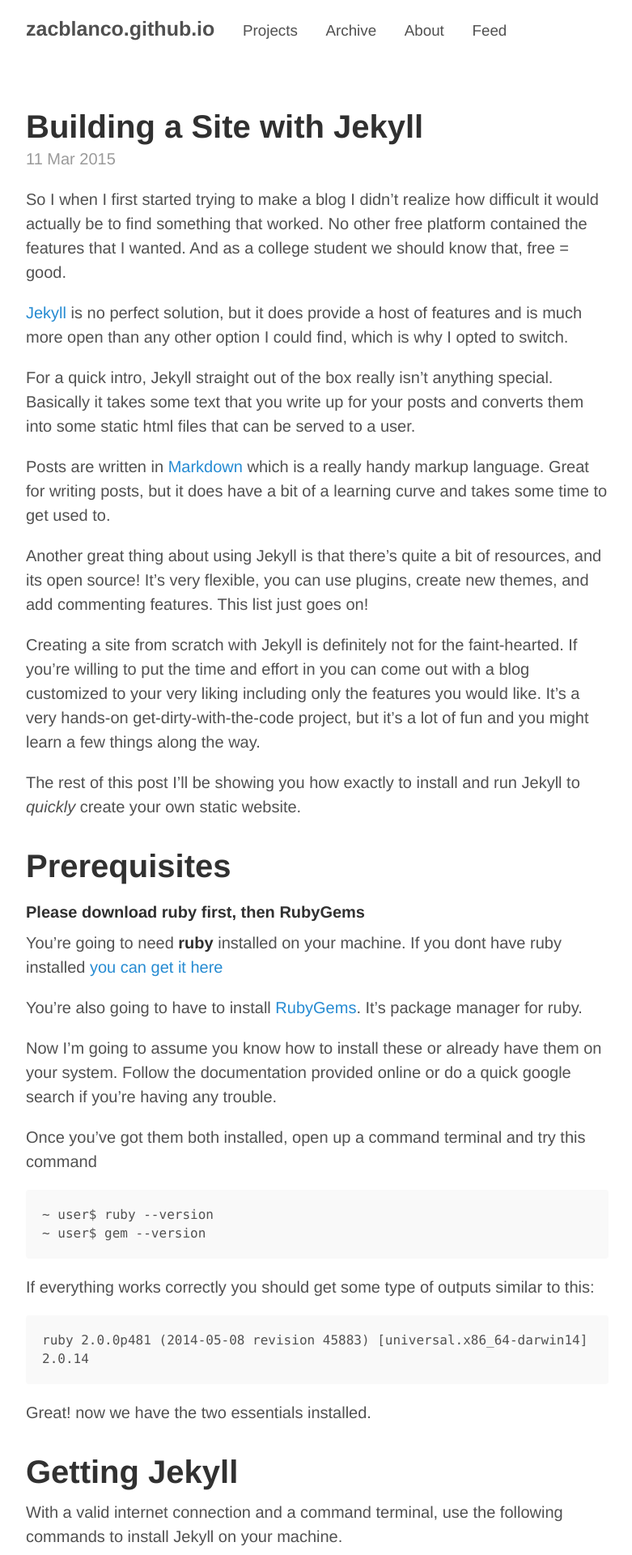
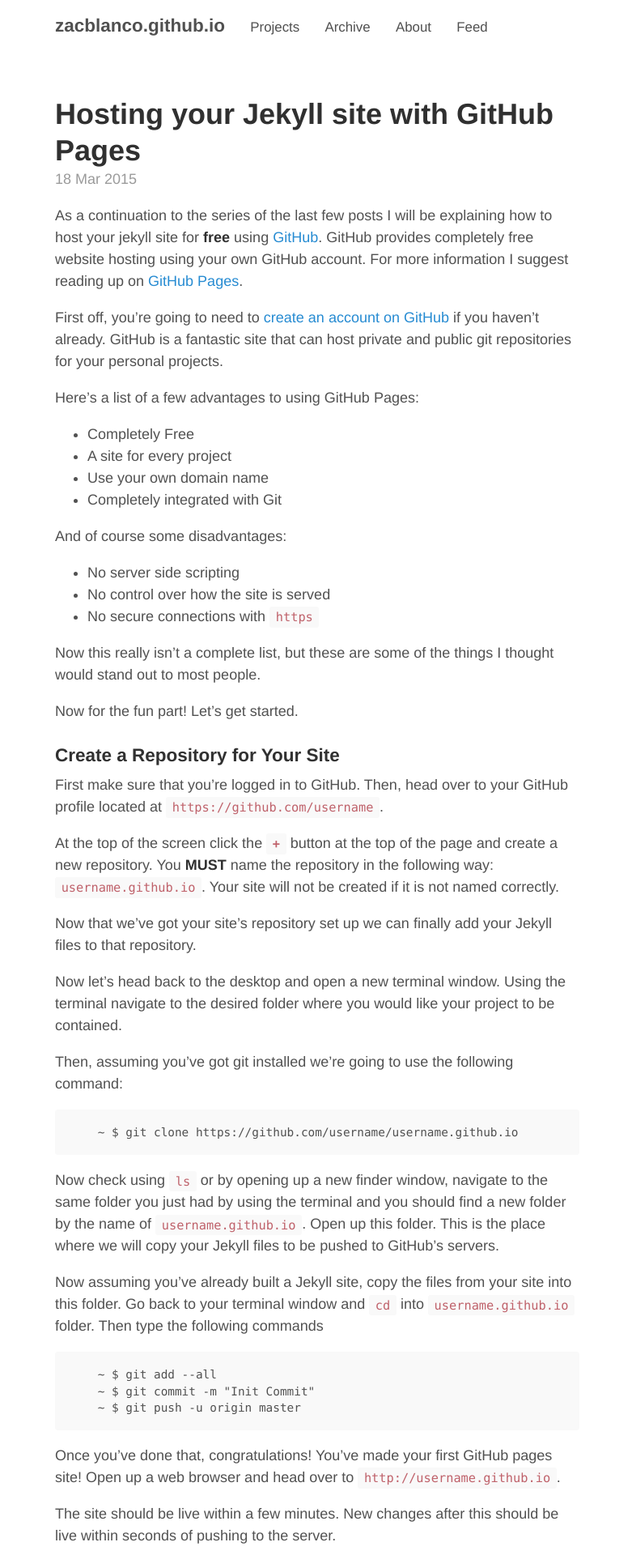
Before and after one commit to ZacBlanco/zacblanco.github.io, a Jekyll site: the page built from index.html, in a window 1280 px wide. Shown: the top 1920 px of the page at 81% size, without its empty margins (248-1029 px from the left). Built offline with Jekyll 4.4.1, drawn with Linux system fonts in a browser that asks for light colours; the list of posts is cut into pages by our own code; some of the changed text lies outside the part shown.

Commit message:
github pages + jekyll flavor
Added two new posts. Adding flavor to jekyll and hosting with github
pages.

Also changed about description.

```diff
--- a/_posts/2015-03-11-starting-with-jekyll.md
+++ b/_posts/2015-03-11-starting-with-jekyll.md
@@ -1,9 +1,7 @@
 ---
 layout: post
 title: Building a Site with Jekyll
-permalink: none
 tags: [jekyll, hyde, site, blog, markdown]
-categories: [jekyll, site, markdown]
 Author: Zac
 ---
 
--- /dev/null
+++ b/_posts/2015-03-18-hosting-with-github-pages.md
@@ -0,0 +1,71 @@
+---
+layout: post
+title: Hosting your Jekyll site with GitHub Pages
+tags: [jekyll, site, poole, web, hosting]
+---
+
+As a continuation to the series of the last few posts I will be explaining how to host your jekyll site for **free** using [GitHub](https://github.com). GitHub provides completely free website hosting using your own GitHub account. For more information I suggest reading up on [GitHub Pages](https://pages.github.com/).
+
+First off, you're going to need to [create an account on GitHub](https://github.com/join) if you haven't already. GitHub is a fantastic site that can host private and public git repositories for your personal projects.
+
+Here's a list of a few advantages to using GitHub Pages:
+
+- Completely Free
+- A site for every project
+- Use your own domain name
+- Completely integrated with Git
+
+And of course some disadvantages:
+
+- No server side scripting
+- No control over how the site is served
+- No secure connections with `https`
+
+
+Now this really isn't a complete list, but these are some of the things I thought would stand out to most people.
+
+Now for the fun part! Let's get started.
+
+### Create a Repository for Your Site
+
+First make sure that you're logged in to GitHub. Then, head over to your GitHub profile located at `https://github.com/username`.
+
+At the top of the screen click the **`+`** button at the top of the page and create a new repository. You **MUST** name the repository in the following way: `username.github.io`. Your site will not be created if it is not named correctly.
+
+Now that we've got your site's repository set up we can finally add your Jekyll files to that repository.
+
+Now let's head back to the desktop and open a new terminal window. Using the terminal navigate to the desired folder where you would like your project to be contained.
+
+Then, assuming you've got git installed we're going to use the following command:
+
+        ~ $ git clone https://github.com/username/username.github.io
+
+Now check using `ls` or by opening up a new finder window, navigate to the same folder you just had by using the terminal and you should find a new folder by the name of `username.github.io`. Open up this folder. This is the place where we will copy your Jekyll files to be pushed to GitHub's servers.
+
+Now assuming you've already built a Jekyll site, copy the files from your site into this folder. Go back to your terminal window and `cd` into `username.github.io` folder. Then type the following commands
+
+        ~ $ git add --all
+        ~ $ git commit -m "Init Commit"
+        ~ $ git push -u origin master
+
+Once you've done that, congratulations! You've made your first GitHub pages site! Open up a web browser and head over to `http://username.github.io`.
+
+The site should be live within a few minutes. New changes after this should be live within seconds of pushing to the server.
+
+#### An Alternative Method
+
+If you do not have git installed on your computer, or you are unfamiliar with the command line, *and* you're running Microsoft Windows or Mac OS X, there's another method you can use to get your site running.
+
+Download [GitHub for Windows](https://windows.github.com/) if you're running Windows, or [GitHub for Mac](https://mac.github.com/) if you're running OS X. Once you install GitHub's software, login to the git client. You should see a list of your repositories within the software. Clone the repository that we just created on GitHub. There should be a menu to do this.
+
+If you open a file browser, look for a folder in the location `~/username/documents/GitHub/username.github.io`. This is the location where your repository is located. You can copy your files from the Jekyll site into that folder. Once you've done that, head over to the GitHub software and name your commit, add a message if you'd like. Then `commit` and `sync`.
+
+Once you've synced your repository, you can open a web browser and navigate to `http://username.github.io` where your site should be live in a matter of seconds.
+
+If your site is not appearing, then you may have named your repository wrong, or you might have to wait a few minutes for the servers to create your site. Wait at least 10 minutes to see if your site is up.
+
+If you're having trouble refer to the github pages documentation
+
+Another great thing about GitHub pages is that on top of having a site for yourself, you are allowed a site for each project you have located at `http://username.github.io/project-name`. This is a great way to host many pages and to allow people to access and learn more about your open source project.
+
+Hopefully this brief guide was enough for you to get your site set up on GitHub Pages. Good luck!
--- a/about.md
+++ b/about.md
@@ -6,11 +6,9 @@
 
 #####*Hey! You've found the About Me page!*
 
-My name is Zac. I'm an aspiring software engineer. I love computers and I love learning. I'm currently a student studying electrical and computer engineering at Rutgers University, New Brunswick, expected graduation 2018.
+My name is Zac. I'm an aspiring software engineer. I'm currently a student studying electrical and computer engineering at Rutgers University, New Brunswick. I expect to graduate around May of 2018.
 
 I work mainly with Java, python, C#, html, css, and javascript, but I try to branch into new languages when I can.
-
-I try to make posts as often as I can, time permitting.
 
 If you'd like to check out my projects, please head over to my projects page and find one you might like. Everything is open source!
 
--- a/css/main.scss
+++ b/css/main.scss
@@ -7,7 +7,7 @@
 
 // Our variables
 $base-font-family: Helvetica, Arial, sans-serif;
-$base-font-size:   16px;
+$base-font-size:   14px;
 $small-font-size:  $base-font-size * 0.875;
 $base-line-height: 1.5;
 
--- a/css/poole.css
+++ b/css/poole.css
@@ -49,12 +49,12 @@
 
 html {
   font-family: "Helvetica Neue", Helvetica, Arial, sans-serif;
-  font-size: 16px;
+  font-size: 14px;
   line-height: 1.5;
 }
 @media (min-width: 38em) {
   html {
-    font-size: 20px;
+    font-size: 18px;
   }
 }
 
--- a/public/css/poole.css
+++ b/public/css/poole.css
@@ -49,12 +49,12 @@
 
 html {
   font-family: "Helvetica Neue", Helvetica, Arial, sans-serif;
-  font-size: 16px;
+  font-size: 14px;
   line-height: 1.5;
 }
 @media (min-width: 38em) {
   html {
-    font-size: 20px;
+    font-size: 18px;
   }
 }
 
```
Also changed, not shown: _posts/2015-03-17-adding-flavor-to-jekyll.md (added, +65 -0 lines), 10 other files.
